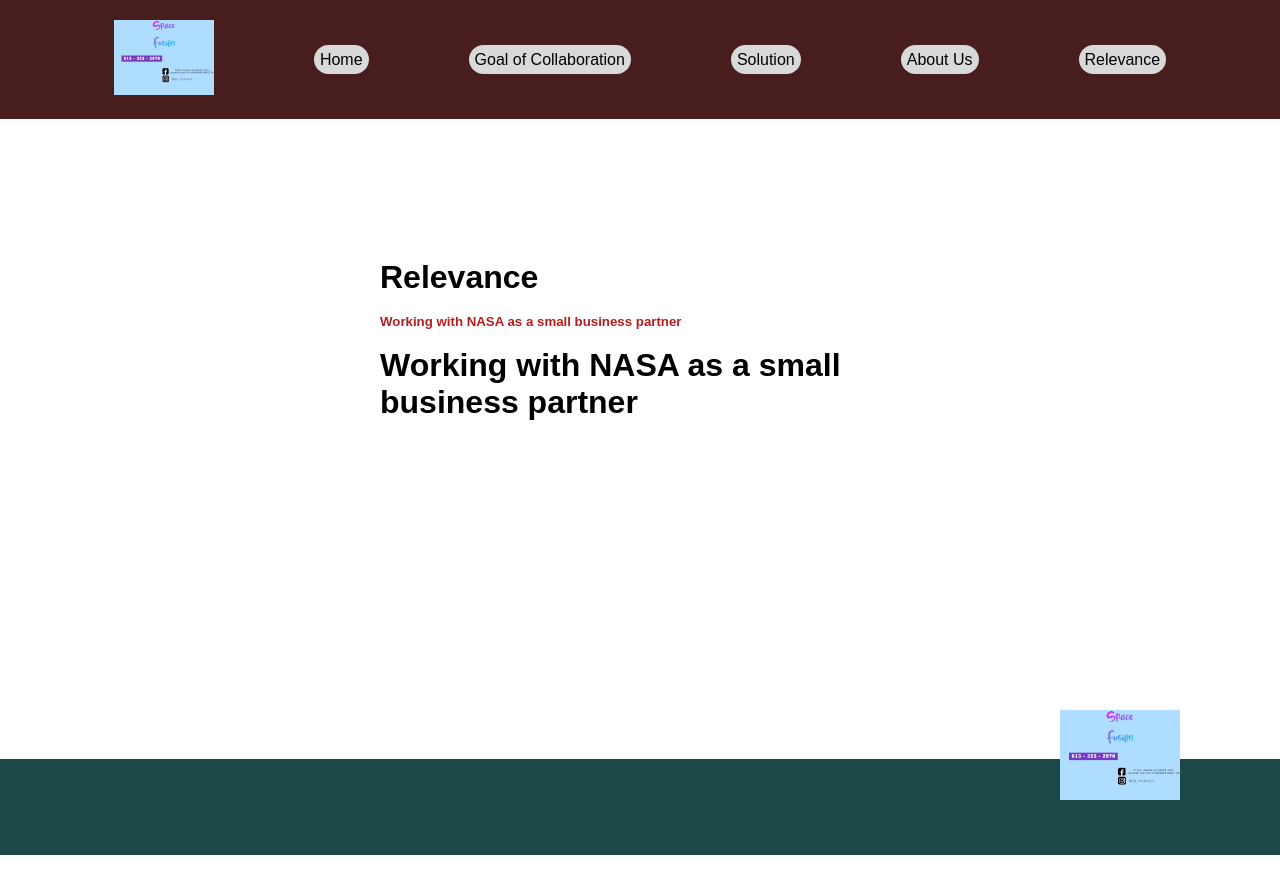
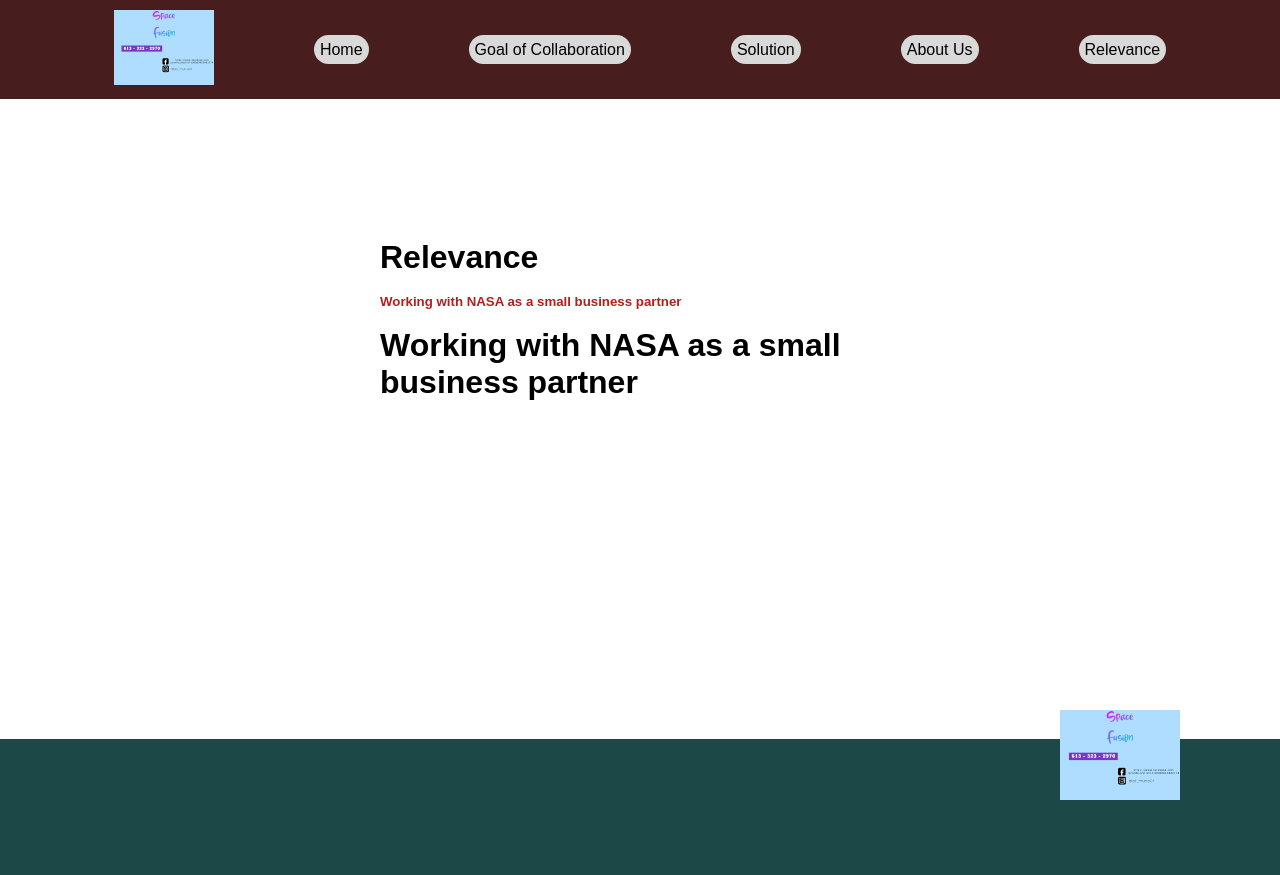
Before and after one commit to Renfrew100/SpaceFusion, a React (Create React App) app in the folder my-app/: page /Relevance in a window 1280 px wide. Built offline with nearby package versions, Linux system fonts and the light colour scheme; no server answers; a web font is replaced by a local one.

Commit message:
small adjustment to size

```diff
--- a/my-app/src/index.css
+++ b/my-app/src/index.css
@@ -18,10 +18,10 @@
 
 .Navbar {
   display: flex;
-  padding: 10px;
+  padding: 5px;
   align-items: center;
-  max-height: 2000px;
-  max-width: 2000px;
+  max-height: 2200px;
+  max-width: 2200px;
   margin: 0 auto;
   background-color: #481D1D;
 }
@@ -36,11 +36,11 @@
 
 .Footer {
   display: flex;
-  padding: 24px;
+  padding: 34px;
   align-items: right;
-  max-height: 2000px;
-  max-width: 2000px;
-  margin: 200 auto;
+  max-height: 2200px;
+  max-width: 2200px;
+  margin: 300 auto;
   background-color: #1D4848;
 }
 
```
